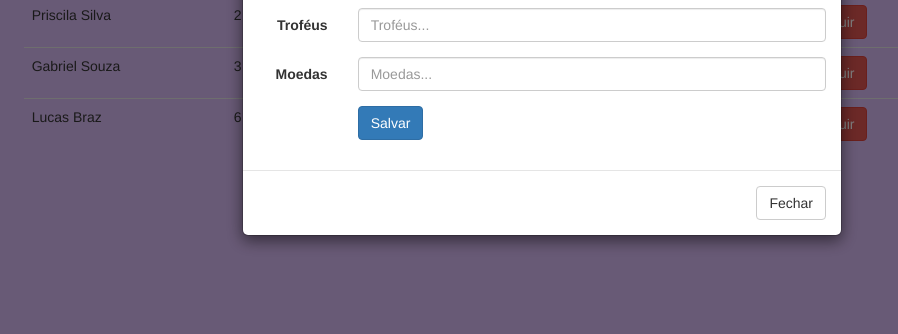
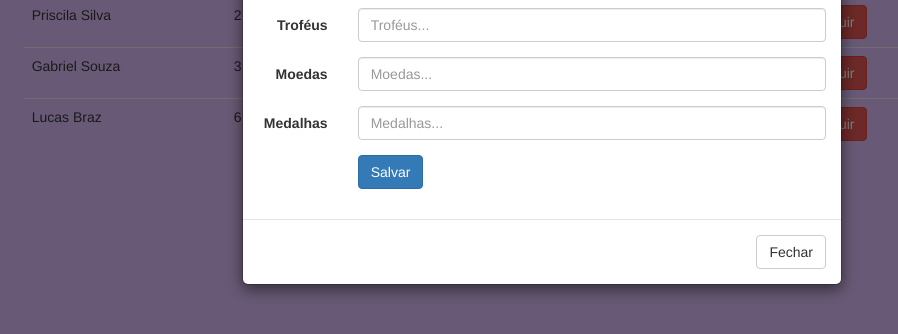
Before and after one commit to prsilva/API-2---GSW, a plain HTML site: page index.html in a window 1280 px wide. Both pictures are taken after a click on the button "Novo". Shown: the part 144-478 px from the top of the page, without its empty margins (98-996 px from the left). Drawn offline with nearby package versions, Linux system fonts and the light colour scheme.

Commit message:
ajustes na view

```diff
--- a/index.html
+++ b/index.html
@@ -85,6 +85,13 @@
             </div>
 
             <div class="form-group">
+              <label class="control-label col-sm-2">Medalhas</label>
+              <div class="col-sm-10">
+                <input type="number" class="form-control" placeholder="Medalhas..." ng-model="novoCadastro.medalhas">
+              </div>
+            </div>
+
+            <div class="form-group">
               <div class="col-sm-offset-2 col-sm-10">
                 <button type="submit" class="btn btn-primary" ng-click="salvar()" data-dismiss="modal">Salvar</button>
               </div>
@@ -133,6 +140,13 @@
             </div>
 
             <div class="form-group">
+              <label class="control-label col-sm-2">Medalhas</label>
+              <div class="col-sm-10">
+                <input type="number" class="form-control" placeholder="Medalhas..." ng-model="cadastroSelecionado.medalhas">
+              </div>
+            </div>
+
+            <div class="form-group">
               <div class="col-sm-offset-2 col-sm-10">
                 <button type="submit" class="btn btn-primary" ng-click="alterarCadastro()" data-dismiss="modal">Salvar</button>
               </div>
```
